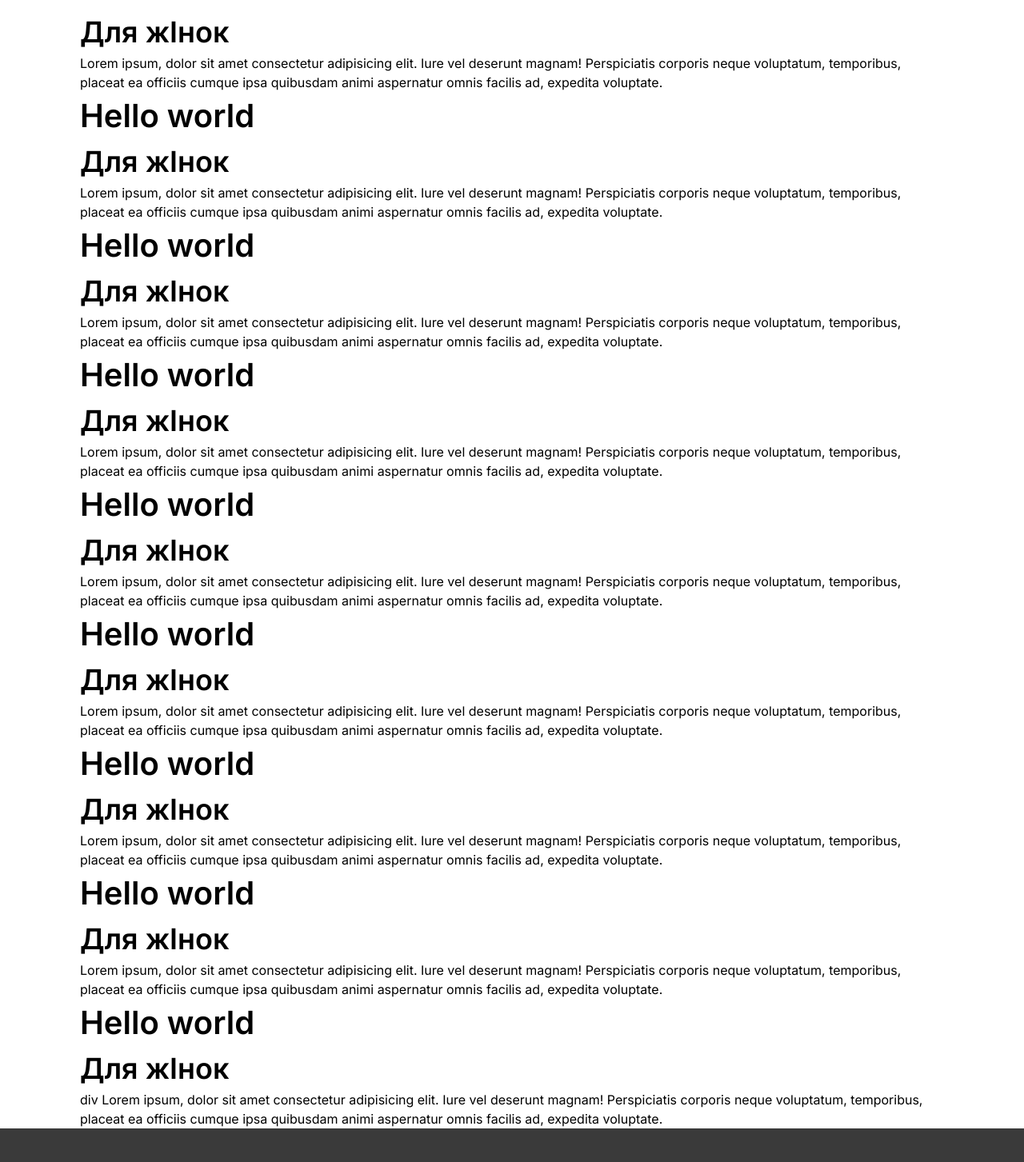
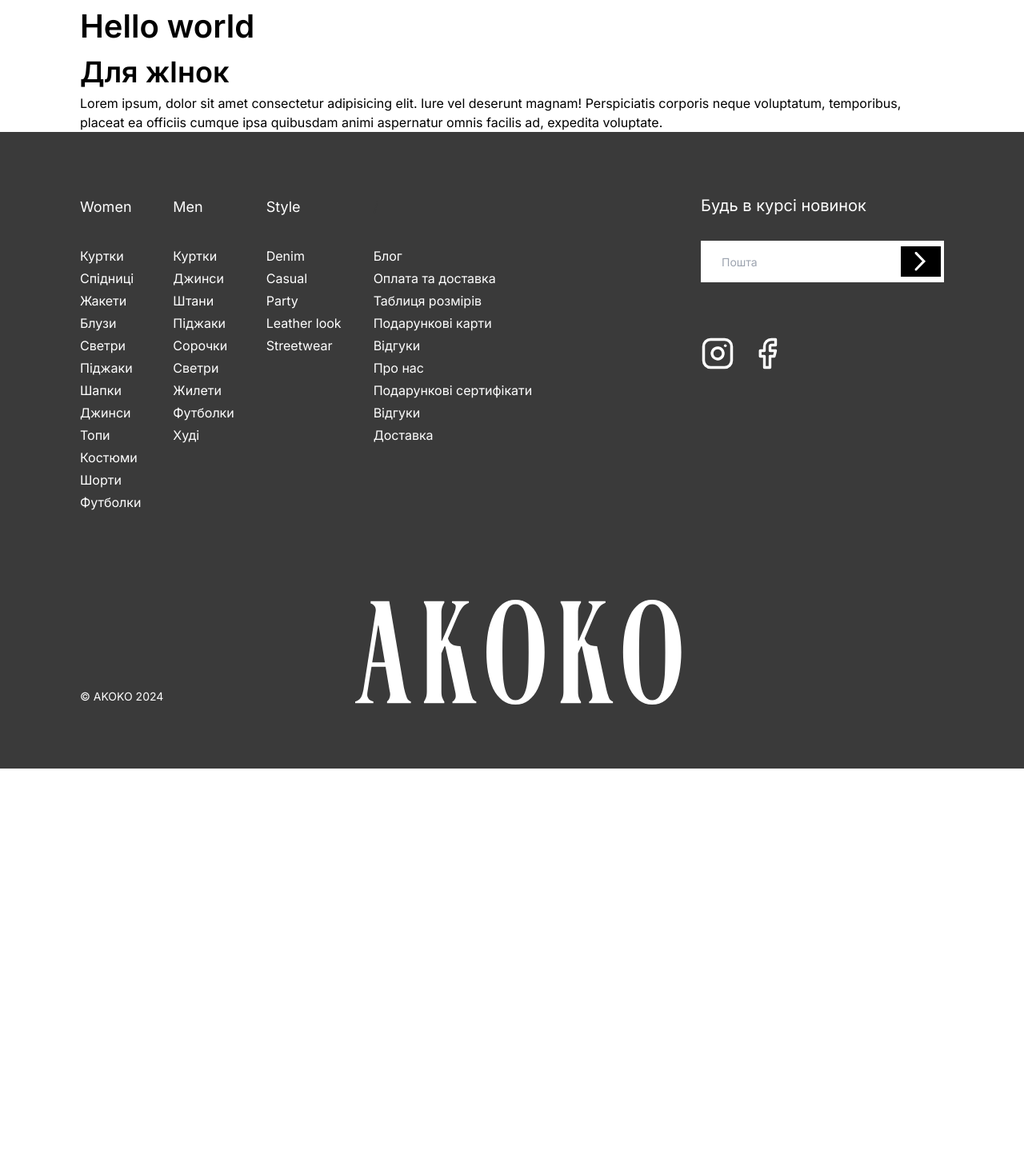
Before and after one commit to SoftLion-Co/prototype-akoko, a Next.js app: page /en in a window 1280 px wide. Shown: the part 157-1610 px from the top of the page at 80% size. After the commit the page ends 1118 px from the top, so only its background shows below. Built offline with nearby package versions, Linux system fonts and the light colour scheme.

Commit message:
merge branches

```diff
--- a/app/[locale]/page.tsx
+++ b/app/[locale]/page.tsx
@@ -1,6 +1,6 @@
 export default function Home() {
   return (
-    <section className="w-full">
+    <section className="w-full mt-[50px]">
       <div className="container">
         <h1 className="font-w-300">Hello world</h1>
         <h2>Для жІнок</h2>
@@ -10,70 +10,6 @@ export default function Home() {
           placeat ea officiis cumque ipsa quibusdam animi aspernatur omnis
           facilis ad, expedita voluptate.
         </p>
-        <h1 className="font-w-300">Hello world</h1>
-        <h2>Для жІнок</h2>
-        <p>
-          Lorem ipsum, dolor sit amet consectetur adipisicing elit. Iure vel
-          deserunt magnam! Perspiciatis corporis neque voluptatum, temporibus,
-          placeat ea officiis cumque ipsa quibusdam animi aspernatur omnis
-          facilis ad, expedita voluptate.
-        </p>
-        <h1 className="font-w-300">Hello world</h1>
-        <h2>Для жІнок</h2>
-        <p>
-          Lorem ipsum, dolor sit amet consectetur adipisicing elit. Iure vel
-          deserunt magnam! Perspiciatis corporis neque voluptatum, temporibus,
-          placeat ea officiis cumque ipsa quibusdam animi aspernatur omnis
-          facilis ad, expedita voluptate.
-        </p>
-        <h1 className="font-w-300">Hello world</h1>
-        <h2>Для жІнок</h2>
-        <p>
-          Lorem ipsum, dolor sit amet consectetur adipisicing elit. Iure vel
-          deserunt magnam! Perspiciatis corporis neque voluptatum, temporibus,
-          placeat ea officiis cumque ipsa quibusdam animi aspernatur omnis
-          facilis ad, expedita voluptate.
-        </p>
-        <h1 className="font-w-300">Hello world</h1>
-        <h2>Для жІнок</h2>
-        <p>
-          Lorem ipsum, dolor sit amet consectetur adipisicing elit. Iure vel
-          deserunt magnam! Perspiciatis corporis neque voluptatum, temporibus,
-          placeat ea officiis cumque ipsa quibusdam animi aspernatur omnis
-          facilis ad, expedita voluptate.
-        </p>
-        <h1 className="font-w-300">Hello world</h1>
-        <h2>Для жІнок</h2>
-        <p>
-          Lorem ipsum, dolor sit amet consectetur adipisicing elit. Iure vel
-          deserunt magnam! Perspiciatis corporis neque voluptatum, temporibus,
-          placeat ea officiis cumque ipsa quibusdam animi aspernatur omnis
-          facilis ad, expedita voluptate.
-        </p>
-        <h1 className="font-w-300">Hello world</h1>
-        <h2>Для жІнок</h2>
-        <p>
-          Lorem ipsum, dolor sit amet consectetur adipisicing elit. Iure vel
-          deserunt magnam! Perspiciatis corporis neque voluptatum, temporibus,
-          placeat ea officiis cumque ipsa quibusdam animi aspernatur omnis
-          facilis ad, expedita voluptate.
-        </p>
-        <h1 className="font-w-300">Hello world</h1>
-        <h2>Для жІнок</h2>
-        <p>
-          Lorem ipsum, dolor sit amet consectetur adipisicing elit. Iure vel
-          deserunt magnam! Perspiciatis corporis neque voluptatum, temporibus,
-          placeat ea officiis cumque ipsa quibusdam animi aspernatur omnis
-          facilis ad, expedita voluptate.
-        </p>
-        <h1 className="font-w-300">Hello world</h1>
-        <h2>Для жІнок</h2>
-        <p>div
-          Lorem ipsum, dolor sit amet consectetur adipisicing elit. Iure vel
-          deserunt magnam! Perspiciatis corporis neque voluptatum, temporibus,
-          placeat ea officiis cumque ipsa quibusdam animi aspernatur omnis
-          facilis ad, expedita voluptate.
-        </p>
       </div>
     </section>
   );
--- a/components/HeaderComponent.tsx
+++ b/components/HeaderComponent.tsx
@@ -117,7 +117,7 @@ const HeaderComponent = () => {
   return (
     <header
       className={classNames(
-        "fixed w-full h-auto bg-primary tablet:h-[76px]laptop:h-[120px] desktop:h-[150px]",
+        "fixed w-full h-auto bg-primary tablet:h-[76px]laptop:h-[120px] desktop:h-[150px] z-50",
         isVisible == "default" ? "fixed" : "shadow-xl"
       )}
     >
```
Also changed, not shown: 1 other file (tests, documents, lock files or other folders).
